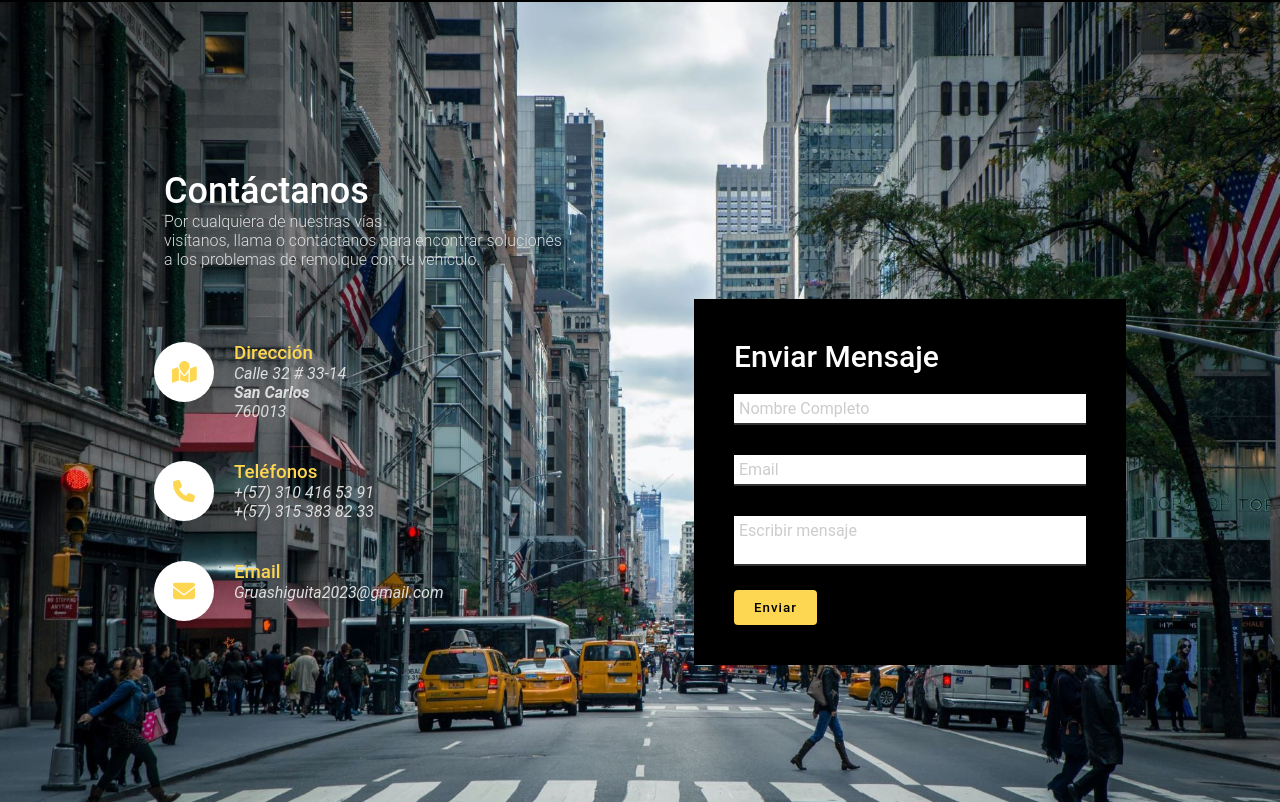
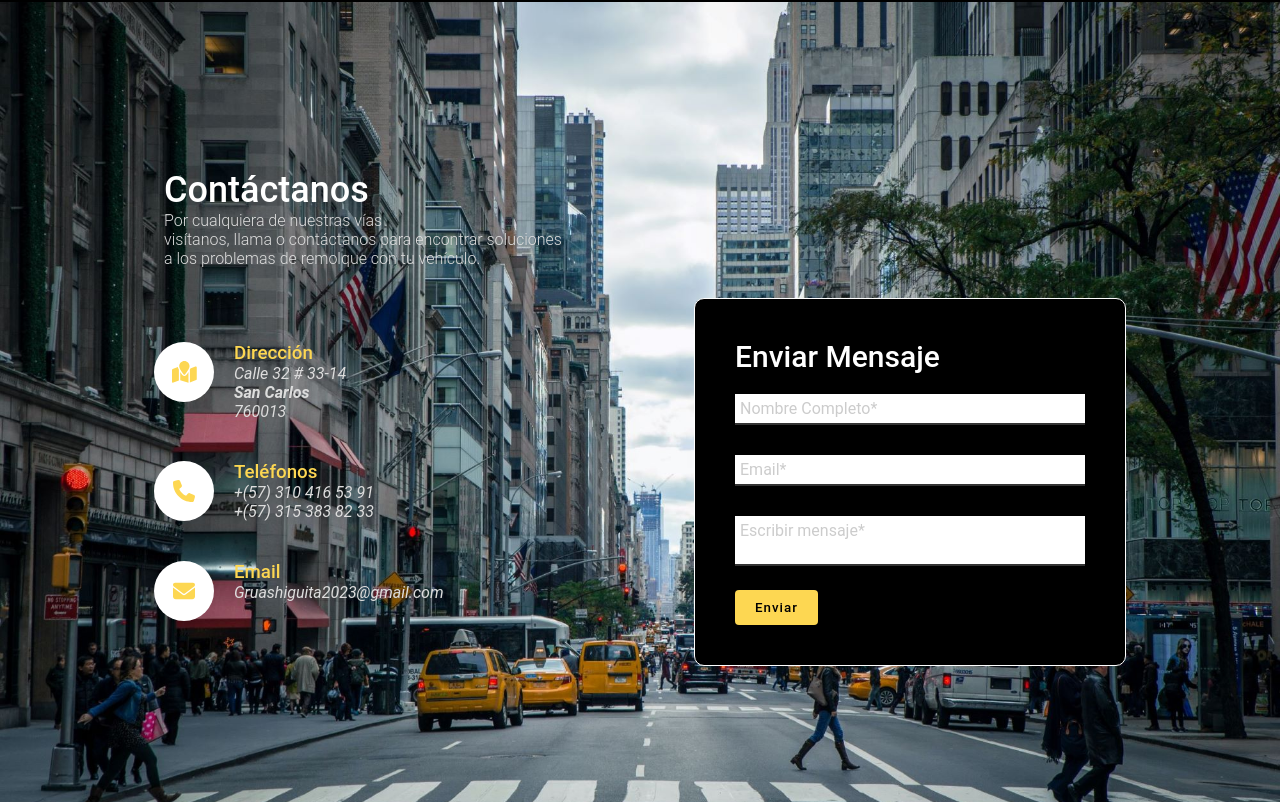
Before and after one commit to JaRodriguez97/gh-front, an Angular app: page /servicio-grua-cali-economicas-24-horas in a window 1280 px wide. Shown: the part 4784-5586 px from the top of the page. Built offline with nearby package versions, Linux system fonts and the light colour scheme.

Commit message:
imagenes diferidas

```diff
--- a/src/app/components/contactanos/contactanos.component.css
+++ b/src/app/components/contactanos/contactanos.component.css
@@ -3,10 +3,12 @@
   padding: 50px 100px;
   align-items: flex-start;
   flex-direction: column;
+  width: 100%;
+}
+
+.contact.img {
   background-image: url("../../../assets/images/bg.jpg");
   background-size: cover;
-  width: 100%;
-  /* color: var(--letrasSinContrasteColor); */
 }
 
 .contact .content {
@@ -83,6 +85,8 @@
   width: 40%;
   padding: 40px;
   background: var(--backgroundColorPrincipal);
+  border: 1px solid white;
+  border-radius: 10px;
 }
 
 .contactForm h3 {
--- a/src/app/components/contactanos/contactanos.component.html
+++ b/src/app/components/contactanos/contactanos.component.html
@@ -57,7 +57,7 @@
             type="text"
             required
           />
-          <label for="nombreCompleto">Nombre Completo</label>
+          <label for="nombreCompleto">Nombre Completo*</label>
         </div>
         <div class="inputBox">
           <input
@@ -67,7 +67,7 @@
             type="text"
             required
           />
-          <label for="email">Email</label>
+          <label for="email">Email*</label>
         </div>
         <div class="inputBox">
           <textarea
@@ -76,7 +76,7 @@
             formControlName="mensaje"
             required
           ></textarea>
-          <label for="mensaje">Escribir mensaje</label>
+          <label for="mensaje">Escribir mensaje*</label>
         </div>
         <div class="inputBox">
           <button type="submit" class="btn">{{ textButton }}</button>
--- a/src/app/components/contactanos/contactanos.component.ts
+++ b/src/app/components/contactanos/contactanos.component.ts
@@ -1,4 +1,4 @@
-import { Component, OnInit } from '@angular/core';
+import { Component, ElementRef, OnInit, AfterViewInit } from '@angular/core';
 import { FormBuilder, FormGroup, Validators } from '@angular/forms';
 import { Router } from '@angular/router';
 // import { ContactService } from '@services/Contact/contact.service';
@@ -14,7 +14,7 @@ import {
   templateUrl: './contactanos.component.html',
   styleUrls: ['./contactanos.component.css'],
 })
-export class ContactanosComponent implements OnInit {
+export class ContactanosComponent implements OnInit, AfterViewInit {
   contactForm!: FormGroup;
   faPhone = faPhone;
   faMapMarked = faMapMarked;
@@ -24,7 +24,8 @@ export class ContactanosComponent implements OnInit {
   constructor(
     // private contactService: ContactService,
     private router: Router,
-    private readonly formBuilder: FormBuilder
+    private readonly formBuilder: FormBuilder,
+    private elRef: ElementRef
   ) {}
 
   ngOnInit() {
@@ -35,12 +36,19 @@ export class ContactanosComponent implements OnInit {
     });
   }
 
+  ngAfterViewInit(): void {
+    // Obtener el elemento de fondo
+    const backgroundElement =
+      this.elRef.nativeElement.querySelector('.contact');
+
+    backgroundElement.classList.add('img');
+  }
+
   async sendContactMail(form: FormGroup): Promise<any> {
     if (this.textButton == 'Cargando...')
       return Swal.fire({
         icon: 'warning',
-        html: '<span>Por favor espere que se envie el anterior mensaje</span>',
-        scrollbarPadding: false,
+        html: '<strong>Por favor espere que se envie el anterior mensaje</strong>',
       });
 
     this.textButton = 'Cargando...';
@@ -52,8 +60,8 @@ export class ContactanosComponent implements OnInit {
     if (!nombreCompleto || !email || !mensaje)
       return Swal.fire({
         icon: 'warning',
-        html: '<span>Por favor diligencie los campos obligatorios para poder enviar el mensaje</span>',
-        scrollbarPadding: false,
+        title:
+          'Por favor diligencie los campos obligatorios para poder enviar el mensaje',
       }).then(() => (this.textButton = 'Enviar'));
 
     // this.contactService.sendMesage(value).subscribe({
```
